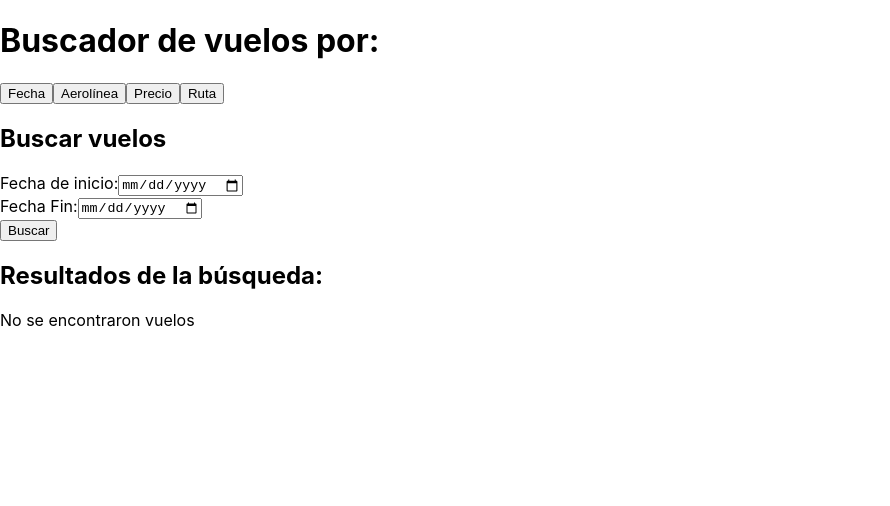
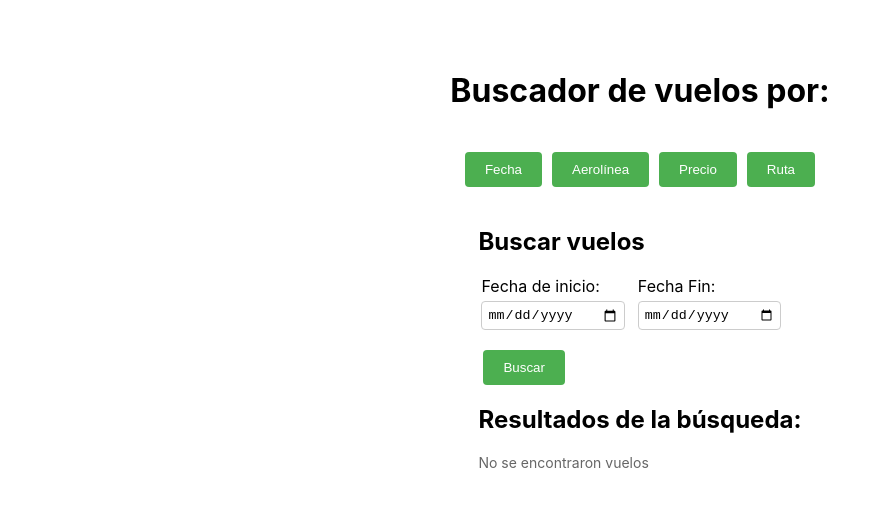
Before and after one commit to FerneyMontoya6/lab-01-arq-software, a React (Create React App) app in the folder vuelo-front/: page / in a window 1280 px wide. Both pictures are taken after a click on the button "Fecha". Shown: the top 506 px of the page, without its empty margins (0-890 px from the left). Built offline with nearby package versions, Linux system fonts and the light colour scheme.

Commit message:
Actualización visual completa

```diff
--- a/vuelo-front/src/App.css
+++ b/vuelo-front/src/App.css
@@ -36,3 +36,97 @@
     transform: rotate(360deg);
   }
 }
+
+
+.flight-booking {
+  display: flex;
+  flex-direction: column;
+  align-items: center;
+  margin-top: 50px;
+}
+
+.flight-options {
+  display: flex;
+  margin-bottom: 20px;
+
+}
+
+.trip-type {
+  margin-right: 20px;
+}
+
+.form-group {
+  margin-bottom: 20px;
+  width: 300px;
+}
+
+label {
+  display: block;
+  margin-bottom: 5px;
+}
+
+input[type="text"],
+input[type="date"] {
+  padding: 5px;
+  width: 100%;
+  border: 1px solid #ccc;
+  border-radius: 4px;
+}
+
+input[type="text"]:read-only {
+  background-color: #f5f5f5;
+}
+
+input[type="radio"] {
+  margin-right: 10px;
+}
+
+button {
+  padding: 10px 20px;
+  background-color: #4caf50;
+  color: white;
+  border: none;
+  border-radius: 4px;
+  cursor: pointer;
+  margin-top: 20px;
+  margin-left: 5px;
+  margin-right: 5px;
+}
+
+button:hover {
+  background-color: #45a049;
+}
+
+p {
+  margin-top: 10px;
+  font-size: 14px;
+  color: #666;
+}
+.flight-card-group{
+  display: grid;
+  gap: 20px;
+}
+
+.flight-card {
+  border: 1px solid #ccc;
+  border-radius: 8px;
+  padding: 10px;
+  margin-bottom: 10px;
+  background-color: #f9f9f9;
+  box-shadow: 0 4px 8px rgba(0, 0, 0, 0.1);
+}
+
+.flight-card p {
+  margin: 5px 0;
+}
+
+.flight-card strong {
+  font-weight: bold;
+}
+
+.OptionsContainer{
+  display: flex;
+  margin-right: 3px;
+  margin-left: 3px;
+  gap: 25px;
+}
--- a/vuelo-front/src/App.js
+++ b/vuelo-front/src/App.js
@@ -6,7 +6,7 @@ import { FlightRoute } from "./FlightRoute/FlightRoute.js";
 
 import "./App.css";
 
-function App() {
+const App = () => {
   const [form, setForm] = useState(null);
 
   const handleButtonClick = (index) => {
@@ -29,20 +29,21 @@ function App() {
   };
 
   return (
-    <>
+    <div className="flight-booking">
       <h1>Buscador de vuelos por:</h1>
-      <div className="btns-container">
-        <button onClick={() => handleButtonClick(0)}>Fecha</button>
-        <button onClick={() => handleButtonClick(1)}>Aerolínea</button>
-        <button onClick={() => handleButtonClick(2)}>Precio</button>
-        <button onClick={() => handleButtonClick(3)}>Ruta</button>
+      <div className="flight-options">
+      <button className="btn" onClick={() => handleButtonClick(0)}>Fecha</button>
+      <button className="btn" onClick={() => handleButtonClick(1)}>Aerolínea</button>
+      <button className="btn" onClick={() => handleButtonClick(2)}>Precio</button>
+      <button className="btn" onClick={() => handleButtonClick(3)}>Ruta</button>
       </div>
+
+
       <div className="form-selected">
         {renderForm()}
       </div>
-    </>
+    </div>
   );
-
 }
 
 export default App;
--- a/vuelo-front/src/FlightAirlines/FlightAirlines.js
+++ b/vuelo-front/src/FlightAirlines/FlightAirlines.js
@@ -2,8 +2,6 @@ import React, { useState } from "react";
 import axios from "axios";
 
 function Airlines() {
-  const [startDate, setStartDate] = useState("");
-  const [endDate, setEndDate] = useState("");
   const [selectedAirline, setSelectedAirline] = useState("");
   const [flights, setFlights] = useState([]);
   const [loading, setLoading] = useState(false);
@@ -46,25 +44,27 @@ function Airlines() {
       {loading && <p>Cargando...</p>}
 
       <h2>Resultados de la búsqueda:</h2>
-      {flights.length > 0 ? (
-        <ul>
-          {flights.map((flight, index) => (
-            <li key={index}>
-              {Object.keys(flight).map((key) => (
-                <div key={key}>
-                  {`${key}: ${
-                    typeof flight[key] === "object"
-                      ? JSON.stringify(flight[key])
-                      : flight[key]
-                  }`}
+      <div className="flight-cards">
+        {flights.length > 0 ? (
+          flights.map((flightGroup, groupIndex) => (
+            <div key={groupIndex} className="flight-card-group">
+              {flightGroup.map((flight, index) => (
+                <div key={index} className="flight-card">
+                  <p><strong>ID:</strong> {flight.id}</p>
+                  <p><strong>Aerolínea:</strong> {flight.airline}</p>
+                  <p><strong>Origen:</strong> {flight.origin}</p>
+                  <p><strong>Destino:</strong> {flight.destination}</p>
+                  <p><strong>Precio:</strong> {flight.price}</p>
+                  <p><strong>Fecha de salida:</strong> {flight.departureDate}</p>
+                  <p><strong>Fecha de llegada:</strong> {flight.arrivalDate}</p>
                 </div>
               ))}
-            </li>
-          ))}
-        </ul>
-      ) : (
-        <p>No se encontraron vuelos</p>
-      )}
+            </div>
+          ))
+        ) : (
+          <p>No se encontraron vuelos</p>
+        )}
+      </div>
     </>
   );
 }
--- a/vuelo-front/src/FlightDate/FlightDate.js
+++ b/vuelo-front/src/FlightDate/FlightDate.js
@@ -26,6 +26,7 @@ function FlightDate() {
   return (
     <>
       <h2>Buscar vuelos</h2>
+      <div className="OptionsContainer">
       <div>
         <label>Fecha de inicio:</label>
         <input
@@ -42,30 +43,33 @@ function FlightDate() {
           onChange={(e) => setEndDate(e.target.value)}
         ></input>
       </div>
+      </div>
       <button onClick={handleSearch}>Buscar</button>
 
       {loading && <p>Cargando...</p>}
 
       <h2>Resultados de la búsqueda:</h2>
-      {flights.length > 0 ? (
-        <ul>
-          {flights.map((flight, index) => (
-            <li key={index}>
-              {Object.keys(flight).map((key) => (
-                <div key={key}>
-                  {`${key}: ${
-                    typeof flight[key] === "object"
-                      ? JSON.stringify(flight[key])
-                      : flight[key]
-                  }`}
+      <div className="flight-cards">
+        {flights.length > 0 ? (
+          flights.map((flightGroup, groupIndex) => (
+            <div key={groupIndex} className="flight-card-group">
+              {flightGroup.map((flight, index) => (
+                <div key={index} className="flight-card">
+                  <p><strong>ID:</strong> {flight.id}</p>
+                  <p><strong>Aerolínea:</strong> {flight.airline}</p>
+                  <p><strong>Origen:</strong> {flight.origin}</p>
+                  <p><strong>Destino:</strong> {flight.destination}</p>
+                  <p><strong>Precio:</strong> {flight.price}</p>
+                  <p><strong>Fecha de salida:</strong> {flight.departureDate}</p>
+                  <p><strong>Fecha de llegada:</strong> {flight.arrivalDate}</p>
                 </div>
               ))}
-            </li>
-          ))}
-        </ul>
-      ) : (
-        <p>No se encontraron vuelos</p>
-      )}
+            </div>
+          ))
+        ) : (
+          <p>No se encontraron vuelos</p>
+        )}
+      </div>
     </>
   );
 }
--- a/vuelo-front/src/FlightPrice/FlightPrice.js
+++ b/vuelo-front/src/FlightPrice/FlightPrice.js
@@ -25,47 +25,51 @@ function FlightPrice() {
 
   return (
     <>
-      <h2>Buscar vuelos</h2>
+      <h2>Buscar vuelos por precio</h2>
+      <div className="OptionsContainer">
       <div>
-        <label>Precio minimo:</label>
+        <label>Precio mínimo:</label>
         <input
-          type="Price"
+          type="number"
           value={startPrice}
           onChange={(e) => setStartPrice(e.target.value)}
         ></input>
       </div>
       <div>
-        <label>Precio maximo:</label>
+        <label>Precio máximo:</label>
         <input
-          type="Price"
+          type="number"
           value={endPrice}
           onChange={(e) => setEndPrice(e.target.value)}
         ></input>
+      </div>
       </div>
       <button onClick={handleSearch}>Buscar</button>
 
       {loading && <p>Cargando...</p>}
 
       <h2>Resultados de la búsqueda:</h2>
-      {flights.length > 0 ? (
-        <ul>
-          {flights.map((flight, index) => (
-            <li key={index}>
-              {Object.keys(flight).map((key) => (
-                <div key={key}>
-                  {`${key}: ${
-                    typeof flight[key] === "object"
-                      ? JSON.stringify(flight[key])
-                      : flight[key]
-                  }`}
+      <div className="flight-cards">
+        {flights.length > 0 ? (
+          flights.map((flightGroup, groupIndex) => (
+            <div key={groupIndex} className="flight-card-group">
+              {flightGroup.map((flight, index) => (
+                <div key={index} className="flight-card">
+                  <p><strong>ID:</strong> {flight.id}</p>
+                  <p><strong>Aerolínea:</strong> {flight.airline}</p>
+                  <p><strong>Origen:</strong> {flight.origin}</p>
+                  <p><strong>Destino:</strong> {flight.destination}</p>
+                  <p><strong>Precio:</strong> {flight.price}</p>
+                  <p><strong>Fecha de salida:</strong> {flight.departureDate}</p>
+                  <p><strong>Fecha de llegada:</strong> {flight.arrivalDate}</p>
                 </div>
               ))}
-            </li>
-          ))}
-        </ul>
-      ) : (
-        <p>No se encontraron vuelos</p>
-      )}
+            </div>
+          ))
+        ) : (
+          <p>No se encontraron vuelos</p>
+        )}
+      </div>
     </>
   );
 }
--- a/vuelo-front/src/FlightRoute/FlightRoute.js
+++ b/vuelo-front/src/FlightRoute/FlightRoute.js
@@ -1,5 +1,6 @@
 import React, { useState } from "react";
 import axios from "axios";
+import "./FlightRoute.css"
 
 function FlightRoute() {
   const [origin, setOrigin] = useState("");
@@ -26,9 +27,11 @@ function FlightRoute() {
   return (
     <>
       <h2>Buscar vuelos por ruta</h2>
+      <div className= "OptionsContainer">
         <div>
             <label>Origen:</label>
             <input
+
             type="text"
             value={origin}
             onChange={(e) => setOrigin(e.target.value)}
@@ -37,35 +40,39 @@ function FlightRoute() {
         <div>
             <label>Destino:</label>
             <input
+
             type="text"
             value={destination}
             onChange={(e) => setDestination(e.target.value)}
             />
+        </div>
       </div>
       <button onClick={handleSearch}>Buscar</button>
 
       {loading && <p>Cargando...</p>}
 
       <h2>Resultados de la búsqueda:</h2>
+      <div className="flight-cards">
         {flights.length > 0 ? (
-        <ul>
-          {flights.map((flight, index) => (
-            <li key={index}>
-              {Object.keys(flight).map((key) => (
-                <div key={key}>
-                  {`${key}: ${
-                    typeof flight[key] === "object"
-                      ? JSON.stringify(flight[key])
-                      : flight[key]
-                  }`}
+          flights.map((flightGroup, groupIndex) => (
+            <div key={groupIndex} className="flight-card-group">
+              {flightGroup.map((flight, index) => (
+                <div key={index} className="flight-card">
+                  <p><strong>ID:</strong> {flight.id}</p>
+                  <p><strong>Aerolínea:</strong> {flight.airline}</p>
+                  <p><strong>Origen:</strong> {flight.origin}</p>
+                  <p><strong>Destino:</strong> {flight.destination}</p>
+                  <p><strong>Precio:</strong> {flight.price}</p>
+                  <p><strong>Fecha de salida:</strong> {flight.departureDate}</p>
+                  <p><strong>Fecha de llegada:</strong> {flight.arrivalDate}</p>
                 </div>
               ))}
-            </li>
-          ))}
-        </ul>
+            </div>
+          ))
         ) : (
           <p>No se encontraron vuelos</p>
         )}
+      </div>
     </>
   );
 }
```
Lines whose indentation alone changed are shown as unchanged.
